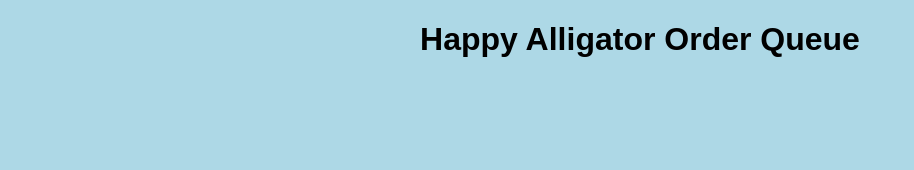
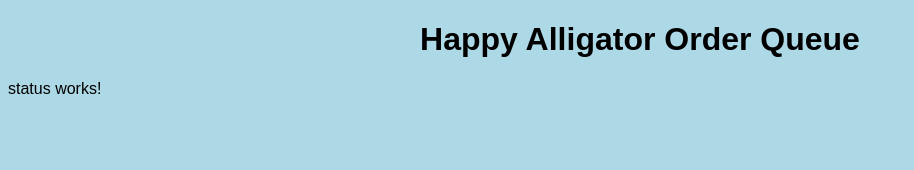
Before and after one commit to jpham197/hackgsuf19, an Angular app: page / in a window 1280 px wide. Shown: the top 170 px of the page, without its empty margins (0-914 px from the left). Built offline with nearby package versions, Linux system fonts and the light colour scheme; no server answers.

Commit message:
make customer and status components

```diff
--- a/src/app/app.component.html
+++ b/src/app/app.component.html
@@ -4,6 +4,6 @@
     Happy Alligator Order Queue
   </h1>
 </div>
-<app-queue></app-queue>
+<app-customer></app-customer>
 
 <router-outlet></router-outlet>
--- /dev/null
+++ b/src/app/customer/customer.component.html
@@ -0,0 +1 @@
+<app-status></app-status>
--- /dev/null
+++ b/src/app/customer/customer.component.ts
@@ -0,0 +1,15 @@
+import { Component, OnInit } from '@angular/core';
+
+@Component({
+  selector: 'app-customer',
+  templateUrl: './customer.component.html',
+  styleUrls: ['./customer.component.css']
+})
+export class CustomerComponent implements OnInit {
+
+  constructor() { }
+
+  ngOnInit() {
+  }
+
+}
```
Also changed, not shown: src/app/app.module.ts (+6 -1 lines), src/app/customer/customer.component.css (added), 1 other file (tests, documents, lock files or other folders).
